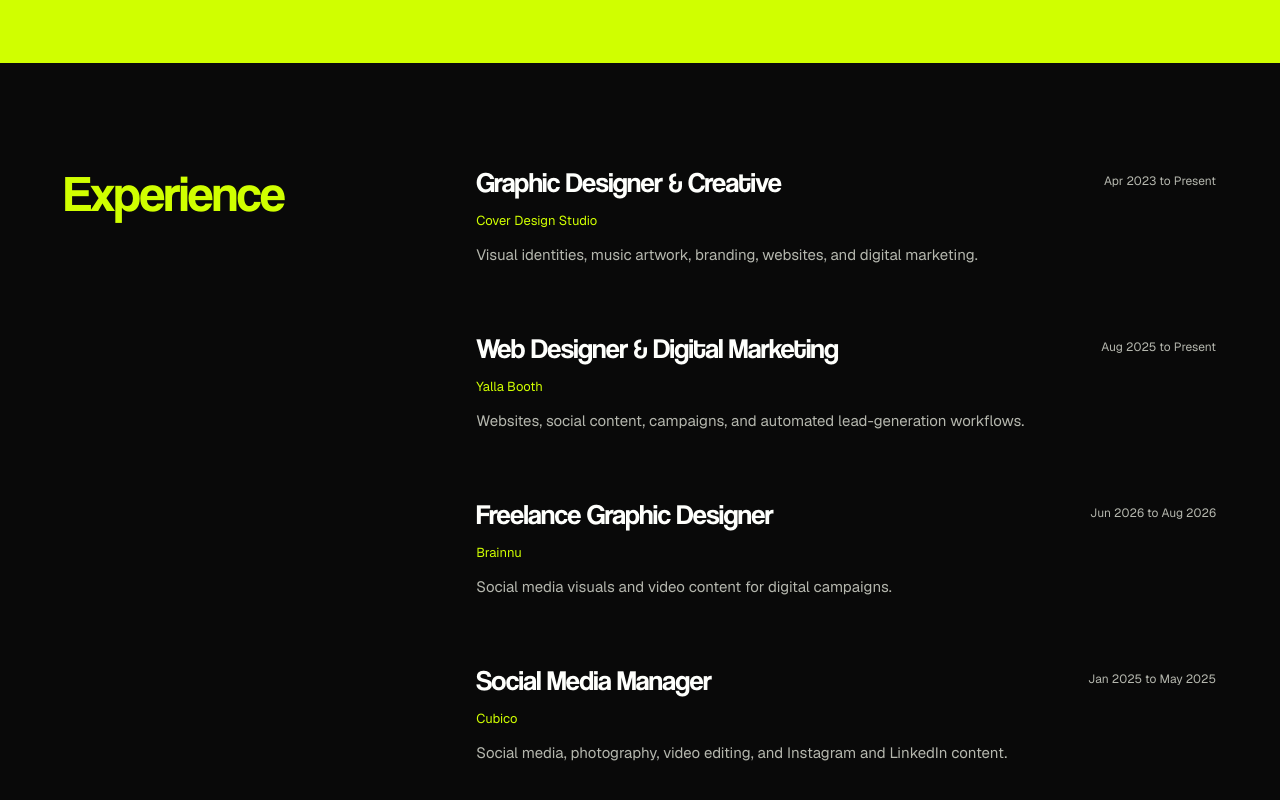
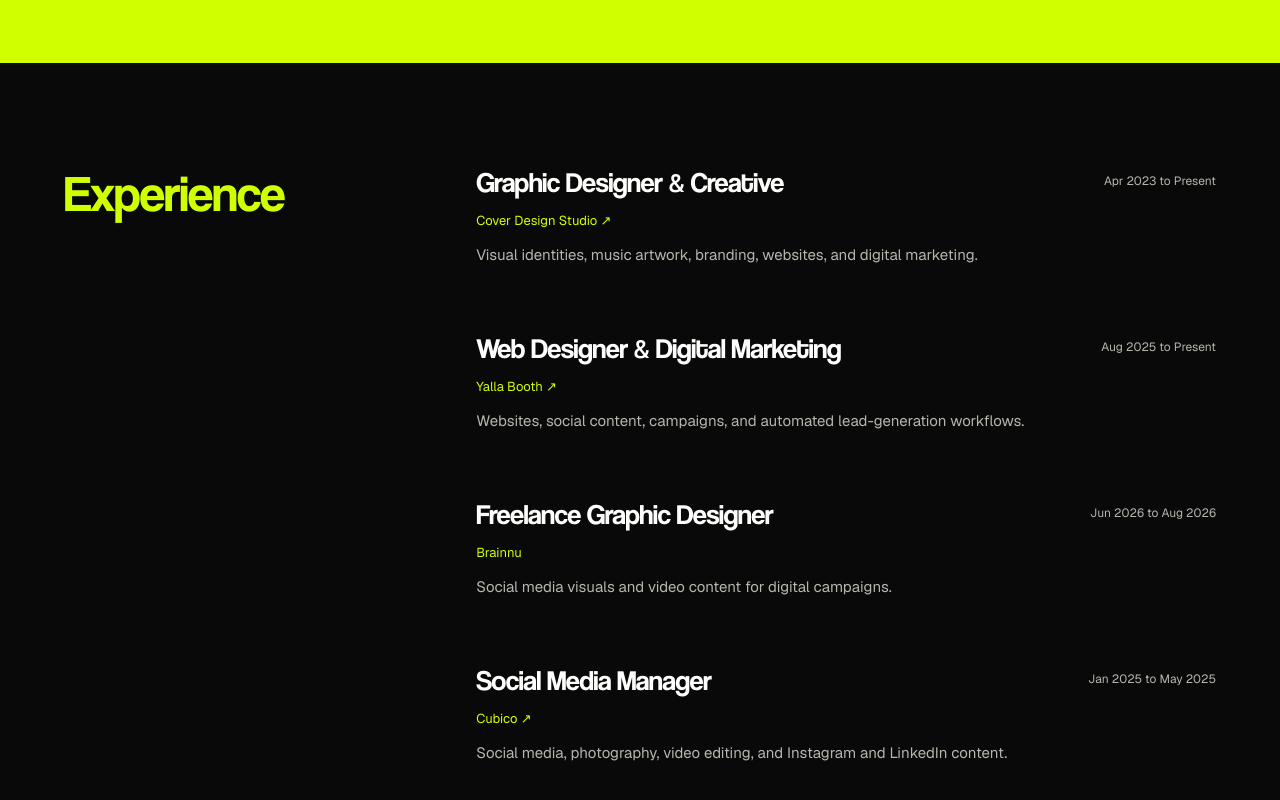
Before and after one commit to netanelMarchum/netanelMarchumCv, a React (Vite) app: page / in a window 1280 px wide. Shown: the part 3492-4292 px from the top of the page. Built offline with nearby package versions, Linux system fonts and the light colour scheme; a web font is replaced by a local one.

Commit message:
Fix experience ampersands and add verified company links

```diff
--- a/src/pages/HomePortfolio.jsx
+++ b/src/pages/HomePortfolio.jsx
@@ -23,10 +23,10 @@ const projectSubjects = ["Networks & security", "Machine learning", "Interactive
 let introductionSeen = false;
 const cleanText = (value) => value.replace(/\s+[—–]\s+|\s+--\s+/g, ", ");
 const experience = [
-  ["Graphic Designer & Creative", "Cover Design Studio", "Apr 2023 – Present", "Visual identities, music artwork, branding, websites, and digital marketing."],
-  ["Web Designer & Digital Marketing", "Yalla Booth", "Aug 2025 – Present", "Websites, social content, campaigns, and automated lead-generation workflows."],
+  ["Graphic Designer & Creative", "Cover Design Studio", "Apr 2023 – Present", "Visual identities, music artwork, branding, websites, and digital marketing.", "https://studiocoverdesign.com/"],
+  ["Web Designer & Digital Marketing", "Yalla Booth", "Aug 2025 – Present", "Websites, social content, campaigns, and automated lead-generation workflows.", "https://yallabooth.net/"],
   ["Freelance Graphic Designer", "Brainnu", "Jun 2026 – Aug 2026", "Social media visuals and video content for digital campaigns."],
-  ["Social Media Manager", "Cubico", "Jan 2025 – May 2025", "Social media, photography, video editing, and Instagram and LinkedIn content."],
+  ["Social Media Manager", "Cubico", "Jan 2025 – May 2025", "Social media, photography, video editing, and Instagram and LinkedIn content.", "https://www.linkedin.com/company/cubico-soho/"],
 ];
 function Arrow({ down = false }) {
   const Icon = down ? ArrowDown : ArrowRight;
@@ -179,8 +179,8 @@ export default function HomePortfolio() {
 
         <section className="hp-section hp-wrap" id="experience">
           <h2>Experience</h2>
-          <div className="hp-experience-list">{experience.map(([role, company, dates, description]) => <article className="hp-experience-row" key={company}>
-            <div><h3>{role}</h3><p className="hp-experience-company">{company}</p></div><p className="hp-experience-date">{dates.replace(" – ", " to ")}</p><p className="hp-experience-description">{description}</p>
+          <div className="hp-experience-list">{experience.map(([role, company, dates, description, companyUrl]) => <article className="hp-experience-row" key={company}>
+            <div><h3>{role.split(/(&)/).map((part, index) => part === "&" ? <span className="hp-ampersand" key={index}>&amp;</span> : part)}</h3><p className="hp-experience-company">{companyUrl ? <a href={companyUrl} target="_blank" rel="noopener noreferrer">{company}<span className="hp-company-arrow" aria-hidden="true"> ↗</span></a> : company}</p></div><p className="hp-experience-date">{dates.replace(" – ", " to ")}</p><p className="hp-experience-description">{description}</p>
           </article>)}</div>
         </section>
 
```
